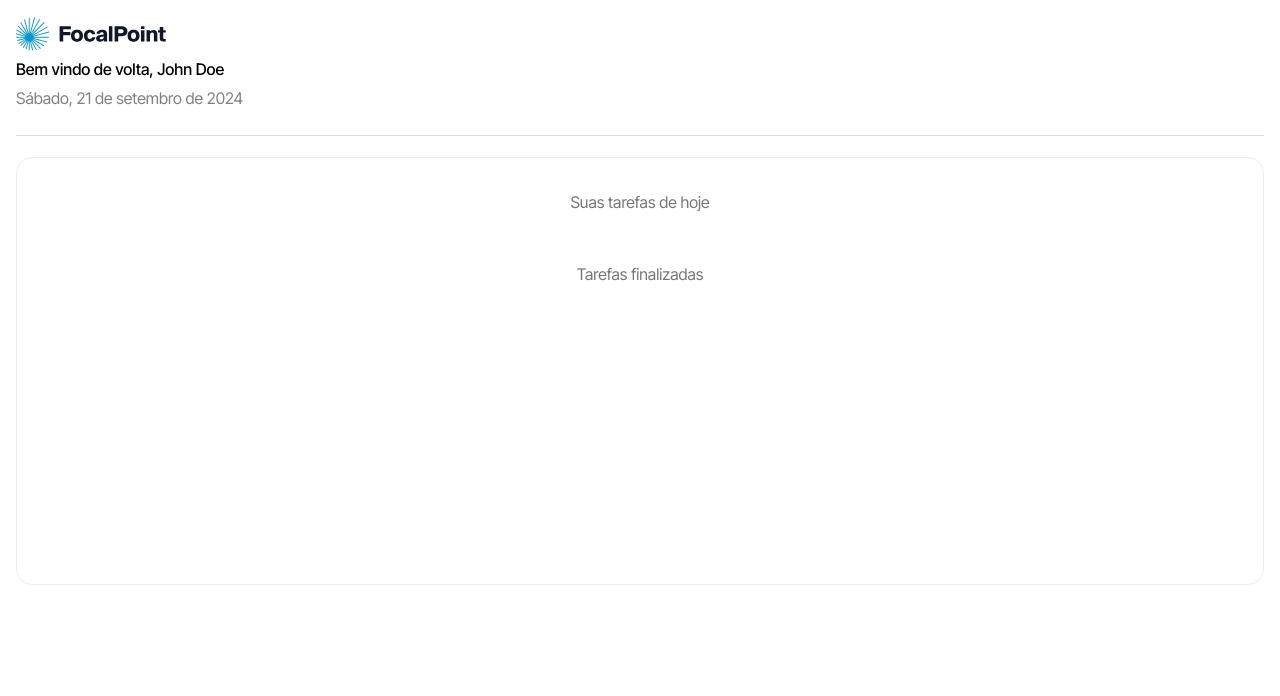
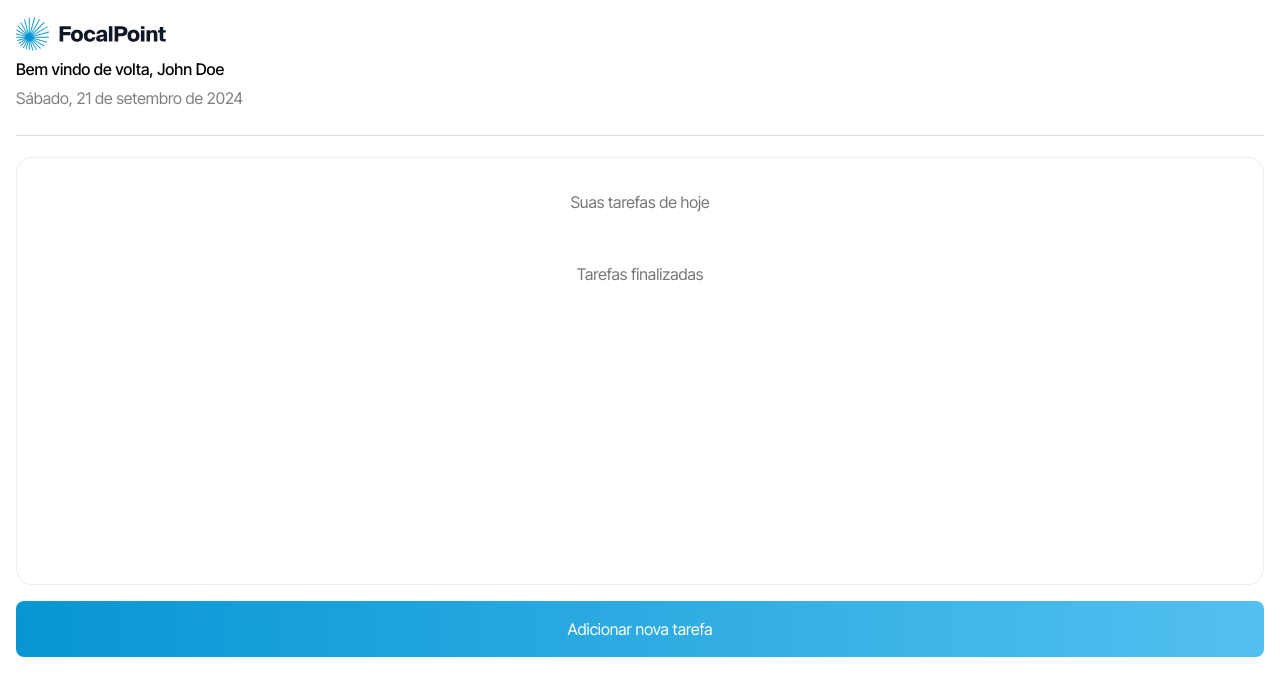
Before and after one commit to coelhoreinaldo/legaplan-to-do-list, a Next.js app: page / in a window 1280 px wide. Shown: the top 696 px of the page. Built offline with nearby package versions, Linux system fonts and the light colour scheme.

Commit message:
feat: add localstorage hook and add_new_task style button

```diff
--- /dev/null
+++ b/src/app/components/NewTask/NewTask.module.scss
@@ -0,0 +1,9 @@
+.addButton {
+  background: linear-gradient(90deg, #0796d3 0%, #53c0f0 100%);
+  padding: 16px 24px;
+  color: white;
+  border-radius: 8px;
+  width: 100%;
+  text-align: center;
+  text-decoration: none;
+}
--- /dev/null
+++ b/src/app/components/NewTask/index.tsx
@@ -0,0 +1,13 @@
+import Link from 'next/link';
+import React from 'react';
+import styles from './NewTask.module.scss';
+
+function NewTask() {
+  return (
+    <Link href="/new" className={styles.addButton}>
+      Adicionar nova tarefa
+    </Link>
+  );
+}
+
+export default NewTask;
--- a/src/app/components/Tasks/Tasks.module.scss
+++ b/src/app/components/Tasks/Tasks.module.scss
@@ -1,6 +1,14 @@
 @import '../../variables.module.scss';
 
 .main {
+  display: flex;
+  flex-direction: column;
+  gap: 16px;
+  justify-content: center;
+  align-items: center;
+}
+
+.tasksContainer {
   display: flex;
   flex-direction: column;
   align-items: center;
@@ -59,4 +67,6 @@
       }
     }
   }
+
+  // Gradient de  #0796D3 para #53C0F0 para #0796D3
 }
--- a/src/app/components/Tasks/Tasks.tsx
+++ b/src/app/components/Tasks/Tasks.tsx
@@ -1,12 +1,19 @@
 'use client';
 // TODO: Estilizar o checkbox
-import React, { useState } from 'react';
+import React, { useEffect, useState } from 'react';
 import styles from './Tasks.module.scss';
 import { Task } from '..';
 import { TaskItem } from '@/app/types';
+import useLocalStorage from '@/app/hooks/useLocalStorage';
+import Link from 'next/link';
+import NewTask from '../NewTask';
 
 function Tasks() {
-  const [taskList, setTaskList] = useState<TaskItem[]>([]);
+  const [storagedTasks, setStoragedTasks] = useLocalStorage<TaskItem[]>(
+    'tasks',
+    []
+  );
+  const [taskList, setTaskList] = useState<TaskItem[]>(storagedTasks);
 
   const handleToggle = (id: number) => {
     setTaskList((prev) =>
@@ -20,8 +27,17 @@ function Tasks() {
     setTaskList((prev) => prev.filter((task) => task.id !== id));
   };
 
+  useEffect(() => {
+    setStoragedTasks(taskList);
+  }, [taskList]);
+
+  useEffect(() => {
+    setTaskList(storagedTasks);
+  }, [storagedTasks]);
+
   return (
     <main className={styles.main}>
+      <section className={styles.tasksContainer}>
         <h4 className={styles.title}>Suas tarefas de hoje</h4>
         <div className={styles.tasks}>
           {taskList
@@ -48,6 +64,8 @@ function Tasks() {
               />
             ))}
         </div>
+      </section>
+      <NewTask />
     </main>
   );
 }
--- a/src/app/globals.scss
+++ b/src/app/globals.scss
@@ -1,7 +1,9 @@
 /*
   1. Use a more-intuitive box-sizing model.
 */
-*, *::before, *::after {
+*,
+*::before,
+*::after {
   box-sizing: border-box;
 }
 
@@ -26,7 +28,11 @@ body {
 /*
   5. Improve media defaults
 */
-img, picture, video, canvas, svg {
+img,
+picture,
+video,
+canvas,
+svg {
   display: block;
   max-width: 100%;
 }
@@ -34,20 +40,54 @@ img, picture, video, canvas, svg {
 /*
   6. Remove built-in form typography styles
 */
-input, button, textarea, select {
+input,
+button,
+textarea,
+select {
   font: inherit;
 }
 
 /*
   7. Avoid text overflows
 */
-p, h1, h2, h3, h4, h5, h6 {
+p,
+h1,
+h2,
+h3,
+h4,
+h5,
+h6 {
   overflow-wrap: break-word;
 }
 
 /*
   8. Create a root stacking context
 */
-#root, #__next {
+#root,
+#__next {
   isolation: isolate;
 }
+
+button {
+  border: none;
+  margin: 0;
+  padding: 0;
+  width: auto;
+  overflow: visible;
+
+  background: transparent;
+
+  /* inherit font & color from ancestor */
+  color: inherit;
+  font: inherit;
+
+  /* Normalize `line-height`. Cannot be changed from `normal` in Firefox 4+. */
+  line-height: normal;
+
+  /* Corrects font smoothing for webkit */
+  -webkit-font-smoothing: inherit;
+  -moz-osx-font-smoothing: inherit;
+
+  /* Corrects inability to style clickable `input` types in iOS */
+  -webkit-appearance: none;
+}
--- /dev/null
+++ b/src/app/hooks/useLocalStorage.ts
@@ -0,0 +1,34 @@
+import { useState, useEffect } from 'react';
+
+export default function useLocalStorage<T>(key: string, initialValue: T): [T, (value: T) => void, () => void] {
+  const [storedValue, setStoredValue] = useState<T>(initialValue);
+  const [isClient, setIsClient] = useState(false);
+
+  useEffect(() => {
+    setIsClient(true);
+  }, []);
+
+  useEffect(() => {
+    if (isClient) {
+      const item = window.localStorage.getItem(key);
+      if (item) {
+        setStoredValue(JSON.parse(item));
+      }
+    }
+  }, [isClient, key]);
+
+  const setValue = (value: T) => {
+    setStoredValue(value);
+    if (isClient) {
+      window.localStorage.setItem(key, JSON.stringify(value));
+    }
+  };
+
+  const removeValue = () => {
+    if (isClient) {
+      window.localStorage.removeItem(key);
+    }
+  };
+
+  return [storedValue, setValue, removeValue];
+}
```
Lines whose indentation alone changed are shown as unchanged.
